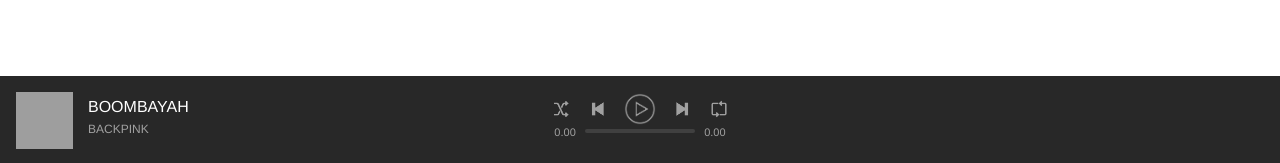
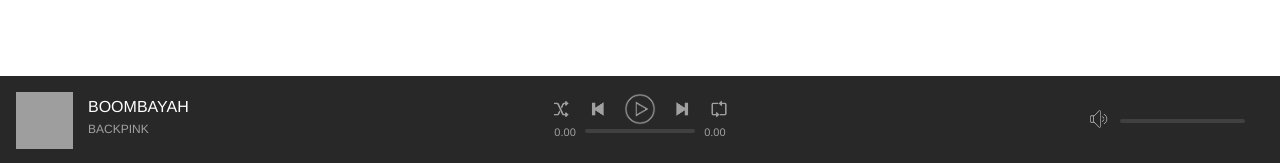
Before and after one commit to KeNiHx/MU, a PHP site: page / in a window 1280 px wide. Shown: the part 634-797 px from the top of the page. Run offline with PHP 8.4, Linux system fonts and the light colour scheme; the visitor is signed in with stand-in values (Sample User, id 1); grey boxes are pictures that could not be loaded.

Commit message:
addded css styling to volume bar

```diff
--- a/assets/css/style.css
+++ b/assets/css/style.css
@@ -5,8 +5,8 @@ html, body {
 }
 
 * {
-    font-family: "Helvetica Neue", Helvetica, Arial, sans-serif;
-    color: #FFF;
+	font-family: "Helvetica Neue", Helvetica, Arial, sans-serif;
+	color: #fff;
 }
 
 #nowPlayingBarContainer {
@@ -30,6 +30,11 @@ html, body {
     min-width: 180px;
 }
 
+#nowPlayingRight {
+	position: relative;
+    margin-top: 16px;
+}
+
 #nowPlayingCenter {
 	width: 40%;
     max-width: 700px;
@@ -38,20 +43,9 @@ html, body {
     align-items: center;
 }
 
-#nowPLayingLeft .trackInfo {
-    display: table;
-}
-
-#nowPlayingLeft .trackInfo .trackName {
-    margin: 6px 0;
-    display: inline-block;
-    width: 100%;
-}
-
-
 #nowPlayingBar .content {
-    width: 100%;
-    height: 57px;
+	width: 100%;
+	height: 57px;
 }
 
 .playerControls .buttons {
@@ -117,15 +111,34 @@ html, body {
 }
 
 #nowPlayingLeft .albumArtwork {
-    height: 100%;
+	height: 100%;
     max-width: 57px;
     margin-right: 15px;
     float: left;
     background-size: cover;
+}
 
+#nowPlayingLeft .trackInfo {
+	display: table;
+}
+
+#nowPlayingLeft .trackInfo .trackName {
+	margin: 6px 0;
+    display: inline-block;
+    width: 100%;
 }
 
 #nowPlayingLeft .trackInfo .artistName span {
-    font-size: 12px;
+	font-size: 12px;
     color: #a0a0a0;
 }
+
+.volumeBar {
+	width: 180px;
+    position: absolute;
+    right: 0;
+}
+
+.volumeBar .progressBar {
+	width: 125px;
+}
--- a/index.php
+++ b/index.php
@@ -67,7 +67,9 @@ if(isset($_SESSION['userLoggedIn'])){
 
                         <span class="progressTime current">0.00</span>
                         <div class="progressBar">
-                            <div class="progressBarBg"></div>
+                            <div class="progressBarBg">
+                                <div class="progress"></div>
+                            </div>
                         </div>
                         <span class="progressTime remaining">0.00</span>
 
@@ -76,7 +78,16 @@ if(isset($_SESSION['userLoggedIn'])){
                 </div>
             </div>
             <div id="nowPlayingRight">
-
+                <div class="volumeBar">
+                    <button class="controlButton volume" title="Volume button" >
+                        <img src="assets/images/icons/volume.png" alt="Volume">
+                    </button>
+                    <div class="progressBar">
+                        <div class="progressBarBg">
+                            <div class="progress"></div>
+                        </div>
+                    </div>
+                </div>
             </div>
 
         </div>
```
